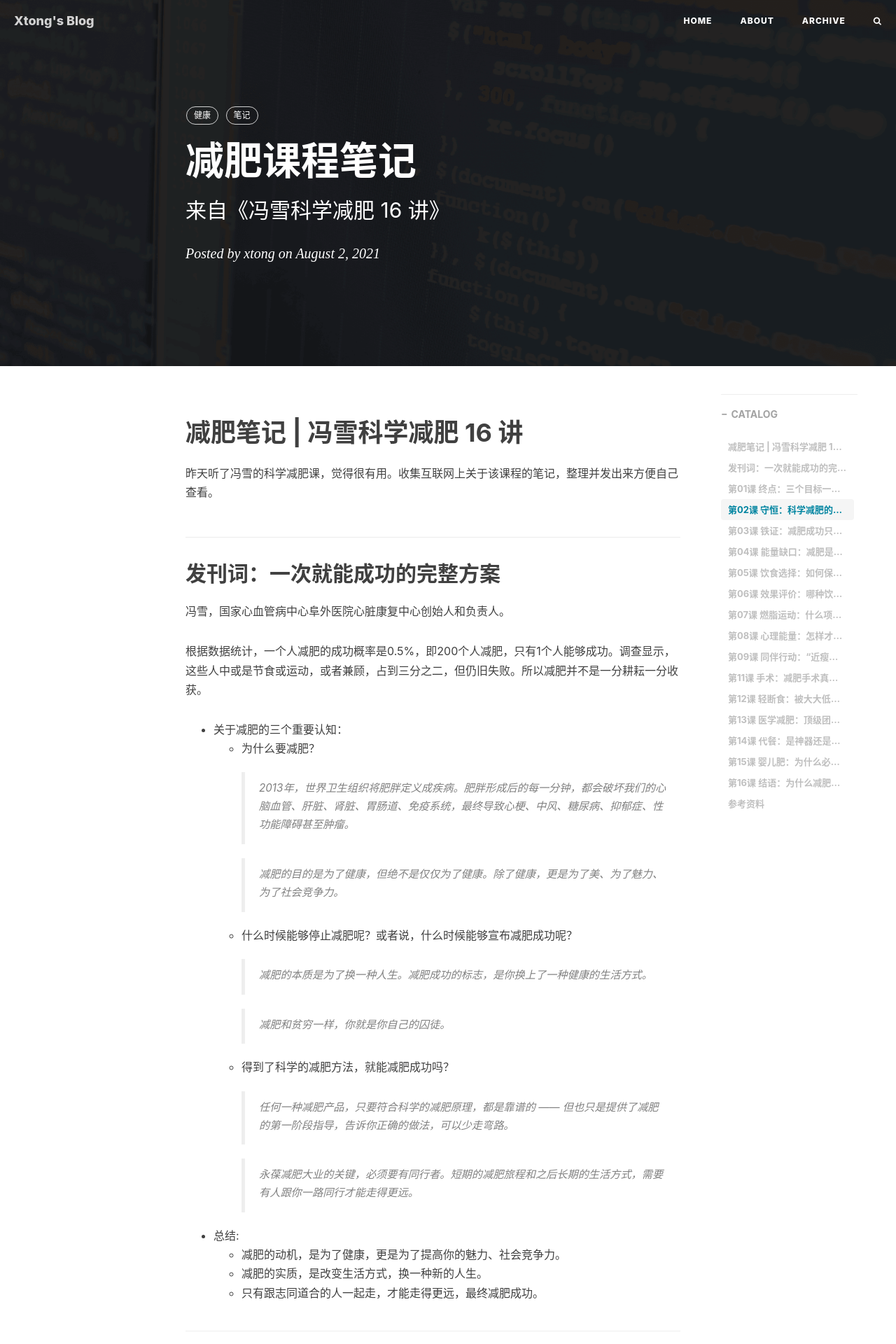
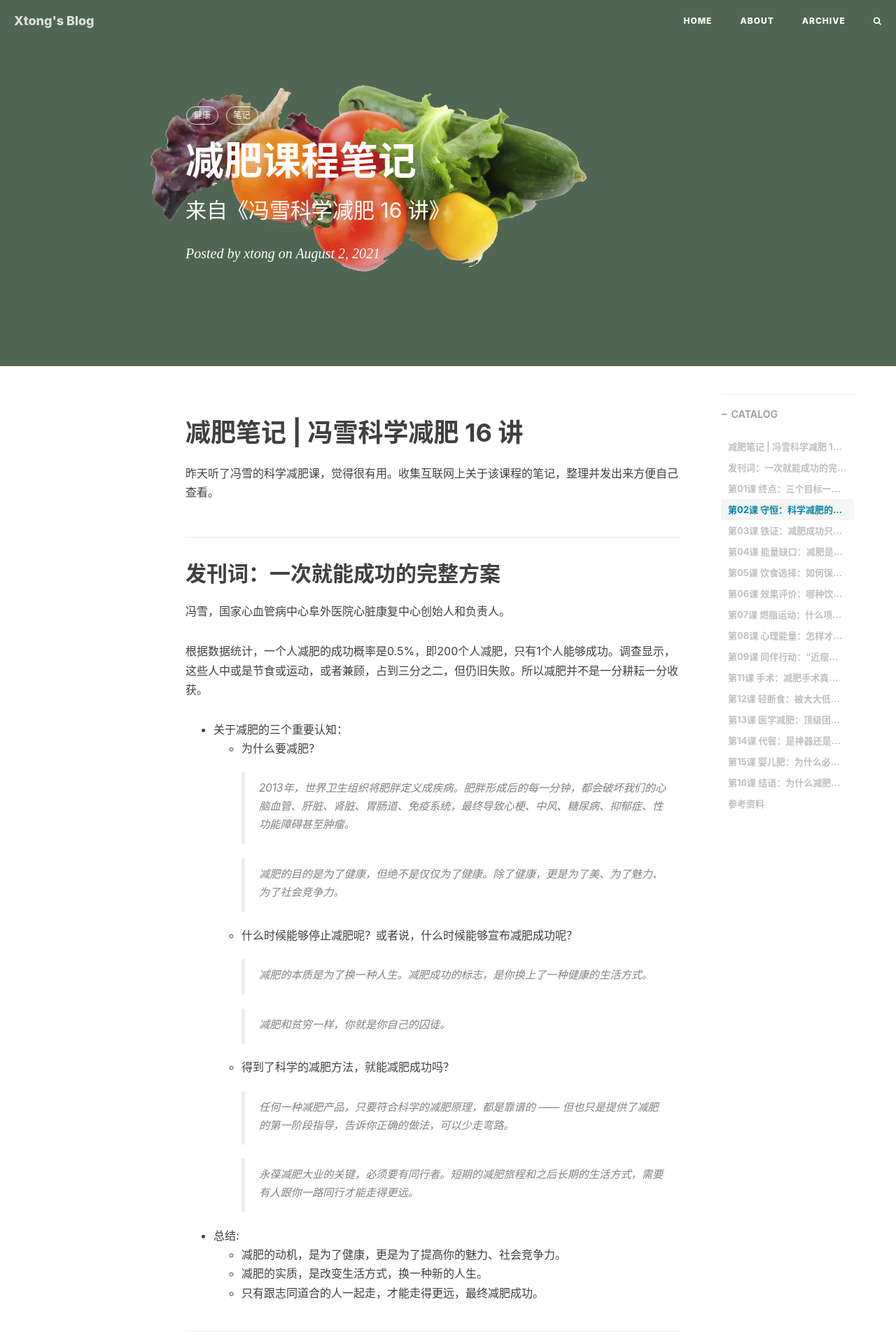
Before and after one commit to tongg112/tongg112.github.io, a Jekyll site: the page built from _posts/2021-08-02-lose-weight.md, in a window 1280 px wide. Shown: the top 1920 px of the page at 70% size. Built offline with Jekyll 4.4.1, drawn with Linux system fonts in a browser that asks for light colours; nearby versions of some CDN libraries; comment, search, counter and statistics services are not loaded.

Commit message:
lose-weight：背景图片

```diff
--- a/_posts/2021-08-02-lose-weight.md
+++ b/_posts/2021-08-02-lose-weight.md
@@ -6,7 +6,7 @@
 date:   2021-08-02 22:50:52 +0800
 catalog: true
 tags: [健康, 笔记]
-header-img: "img/post-bg-node.png"
+header-img: "img/post-bg-lose-weight.png"
 comments: true
 ---
 # 减肥笔记 | 冯雪科学减肥 16 讲
```
Also changed, not shown: img/post-bg-lose-weight.png (added).
